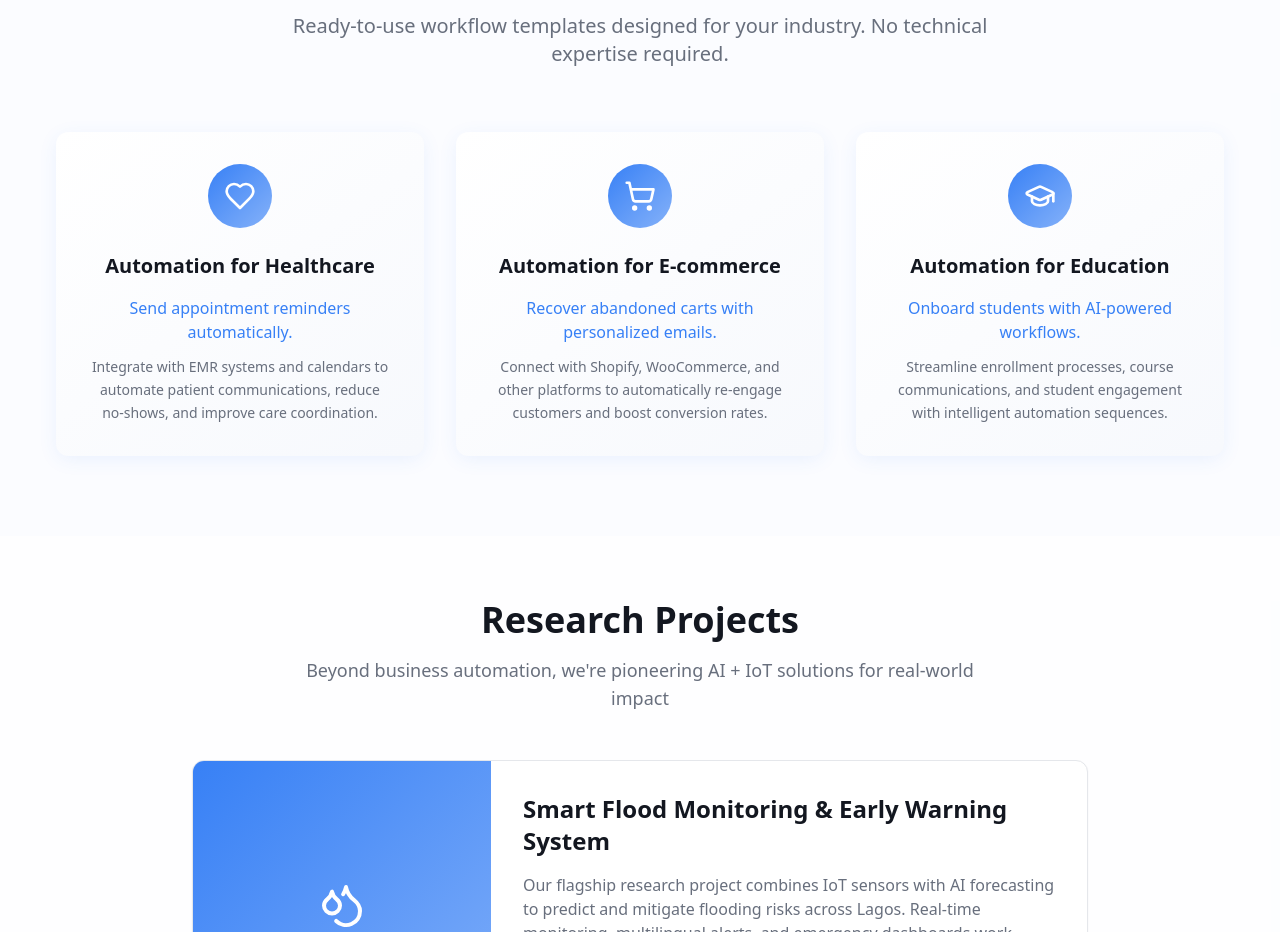
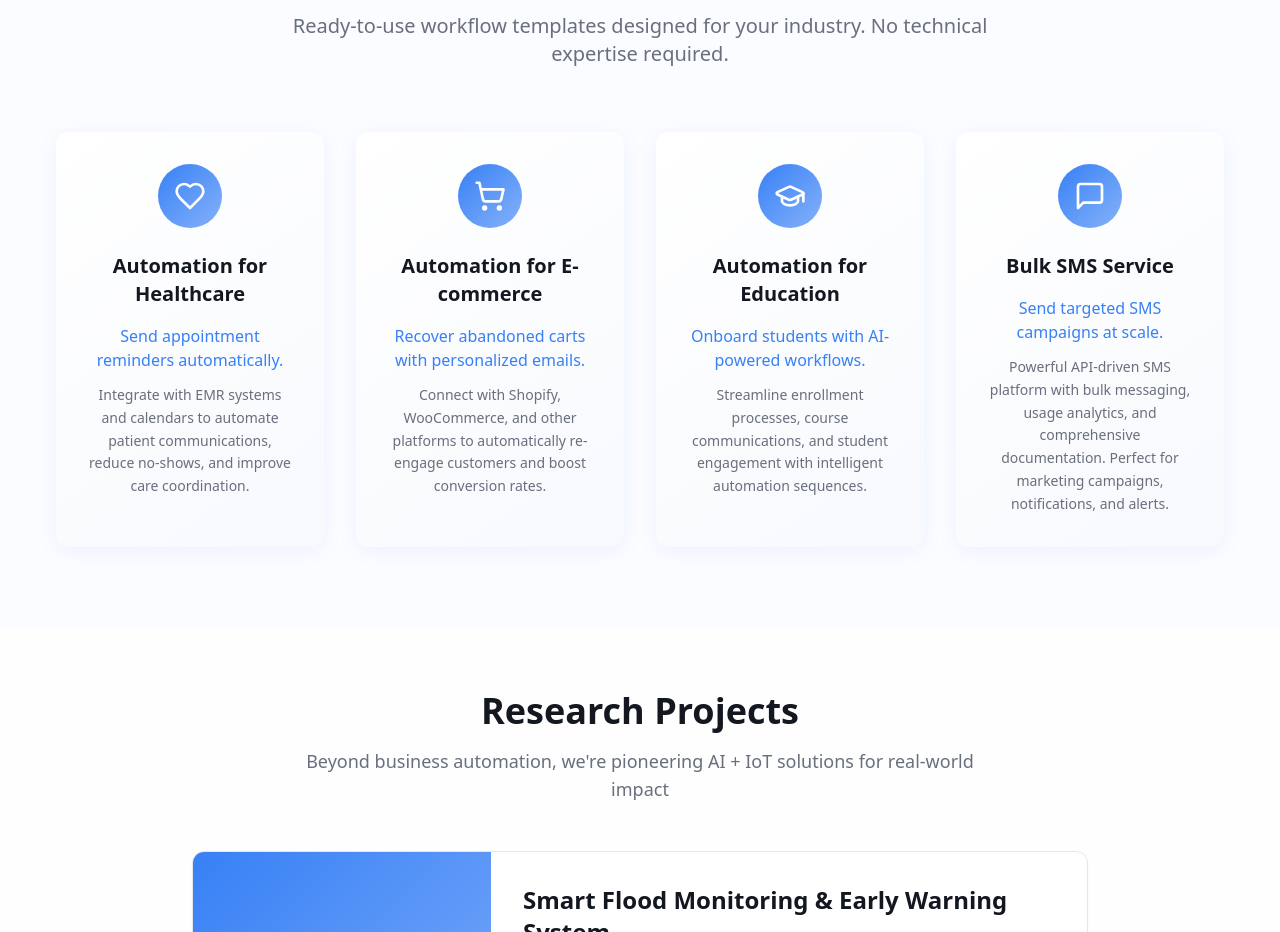
Before and after one commit to Mayofuma/jadara-flow-builder, a React (Vite) app: page / in a window 1280 px wide. Shown: the part 924-1856 px from the top of the page. Built offline with nearby package versions, Linux system fonts and the light colour scheme.

Commit message:
Add SMS to landing page
Update landing page to showcase SMS app as a featured solution with same styling and visibility as existing offerings (via FeaturesSection).

```diff
--- a/src/components/FeaturesSection.tsx
+++ b/src/components/FeaturesSection.tsx
@@ -1,4 +1,4 @@
-import { Heart, ShoppingCart, GraduationCap } from "lucide-react";
+import { Heart, ShoppingCart, GraduationCap, MessageSquare } from "lucide-react";
 import { Card, CardContent } from "@/components/ui/card";
 
 const features = [
@@ -19,6 +19,12 @@ const features = [
     title: "Automation for Education",
     description: "Onboard students with AI-powered workflows.",
     details: "Streamline enrollment processes, course communications, and student engagement with intelligent automation sequences."
+  },
+  {
+    icon: MessageSquare,
+    title: "Bulk SMS Service",
+    description: "Send targeted SMS campaigns at scale.",
+    details: "Powerful API-driven SMS platform with bulk messaging, usage analytics, and comprehensive documentation. Perfect for marketing campaigns, notifications, and alerts."
   }
 ];
 
@@ -35,7 +41,7 @@ const FeaturesSection = () => {
           </p>
         </div>
 
-        <div className="grid md:grid-cols-3 gap-8">
+        <div className="grid md:grid-cols-2 lg:grid-cols-4 gap-8">
           {features.map((feature, index) => {
             const IconComponent = feature.icon;
             return (
```
